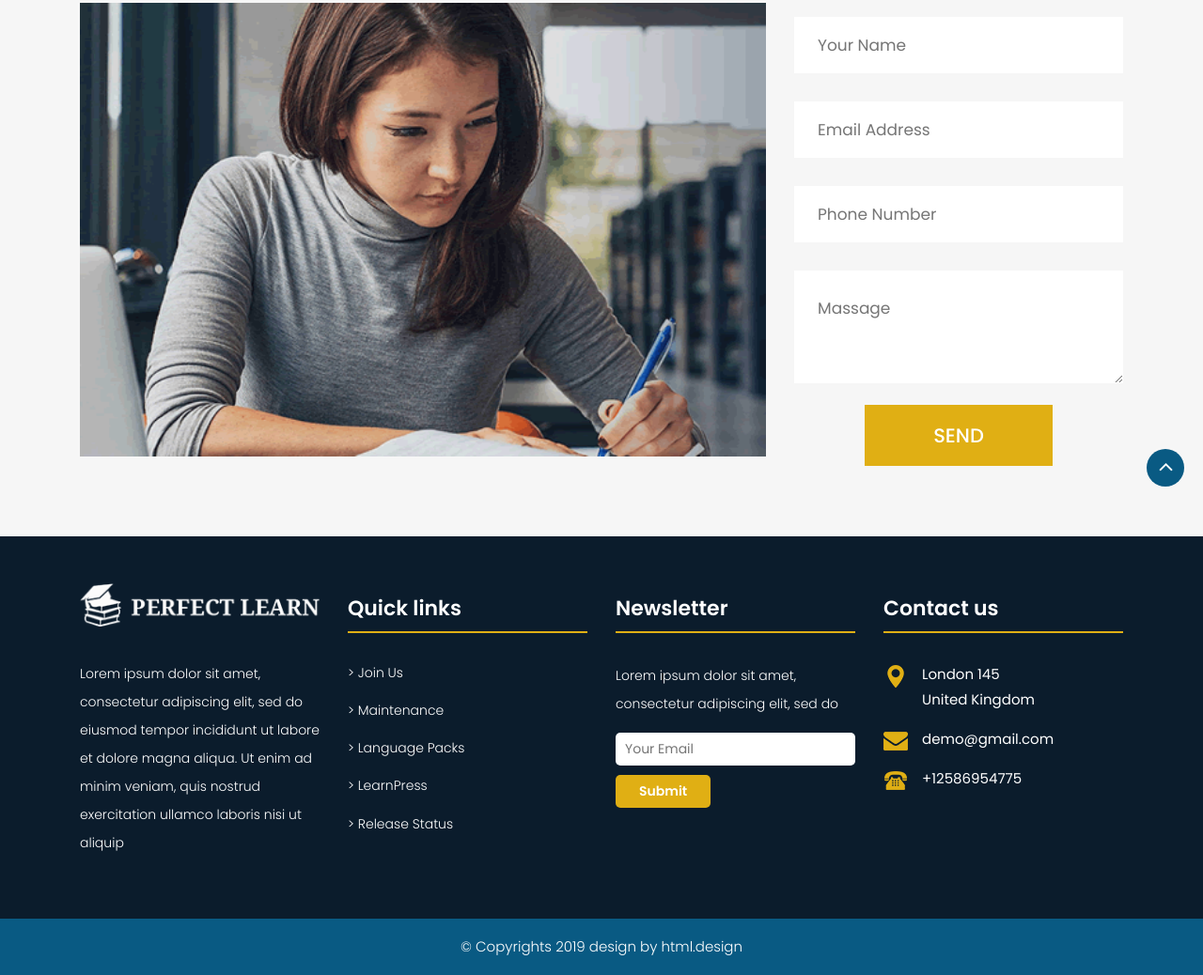
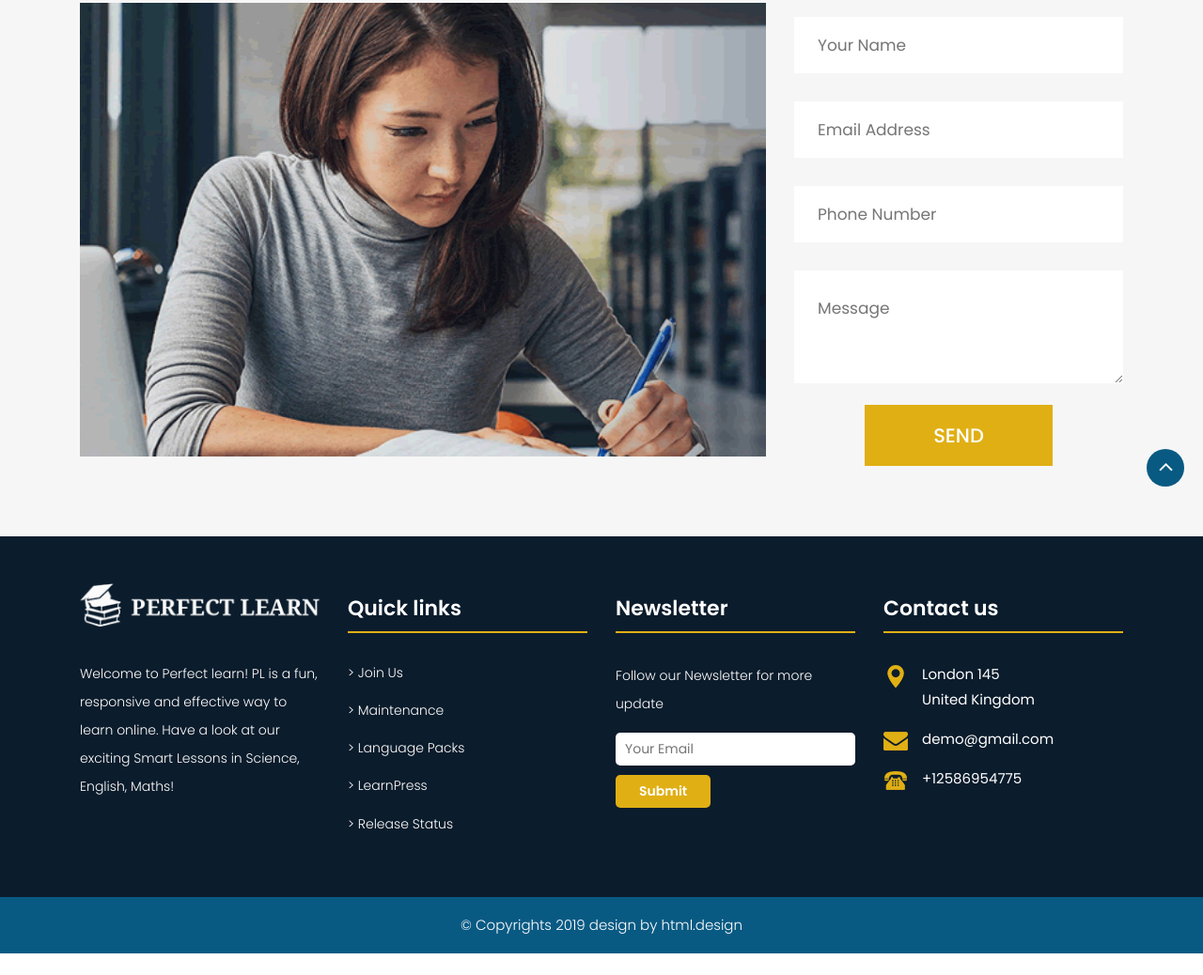
Before and after one commit to The-Codesis/simple-static-website, a plain HTML site: page contact.html in a window 1280 px wide. Shown: the part 272-1310 px from the top of the page at 94% size. After the commit the page ends 1287 px from the top, so only its background shows below. Drawn offline with Linux system fonts and the light colour scheme.

Commit message:
conversion of latin into english and spelling correction
I converted some latin contents into english and also corrected some of the spellings.

```diff
--- a/contact.html
+++ b/contact.html
@@ -82,7 +82,7 @@
               <li><a class="nav-link active" href="index.html">Home</a></li>
               <li><a class="nav-link" href="about.html">About</a></li>
               <li><a class="nav-link" href="courses.html">Courses</a></li>
-              <li><a class="nav-link" href="reaserch.html">Reaserch</a></li>
+              <li><a class="nav-link" href="research.html">Reaserch</a></li>
               <li><a class="nav-link" href="news.html">News</a></li>
               <li><a class="nav-link" href="contact.html">Contact us</a></li>
             </ul>
@@ -152,7 +152,7 @@
                     />
                   </div>
                   <div class="full field">
-                    <textarea placeholder="Massage"></textarea>
+                    <textarea placeholder="Message"></textarea>
                   </div>
                   <div class="full field">
                     <div class="center"><button>Send</button></div>
@@ -176,10 +176,7 @@
               </div>
               <div class="full white_fonts">
                 <p>
-                  Lorem ipsum dolor sit amet, consectetur adipiscing elit, sed
-                  do eiusmod tempor incididunt ut labore et dolore magna aliqua.
-                  Ut enim ad minim veniam, quis nostrud exercitation ullamco
-                  laboris nisi ut aliquip
+                 Welcome to Perfect learn! PL is a fun, responsive and effective way to learn online. Have a look at our exciting Smart Lessons in Science, English, Maths!
                 </p>
               </div>
             </div>
@@ -202,7 +199,7 @@
             <div class="footer_blog full white_fonts">
               <h3>Newsletter</h3>
               <p>
-                Lorem ipsum dolor sit amet, consectetur adipiscing elit, sed do
+                Follow our Newsletter for more update
               </p>
               <div class="newsletter_form">
                 <form action="index.html">
```
